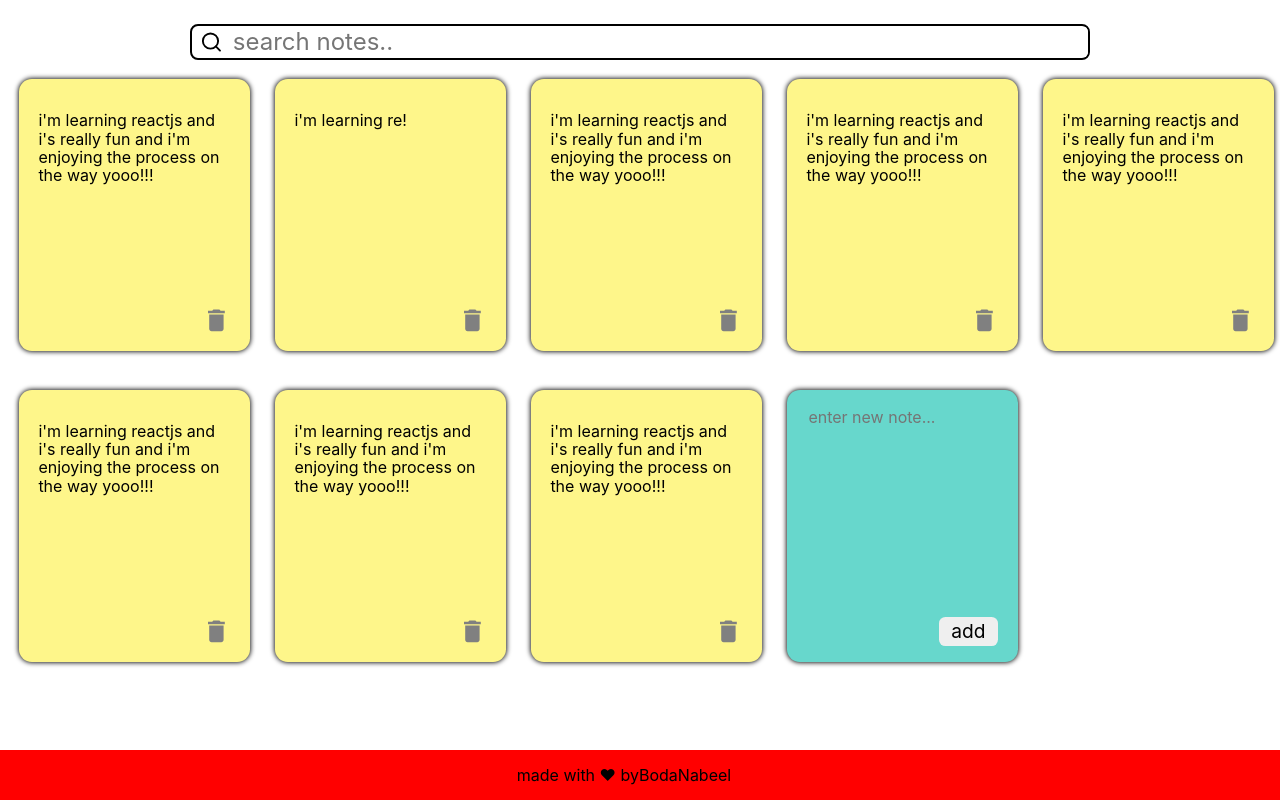
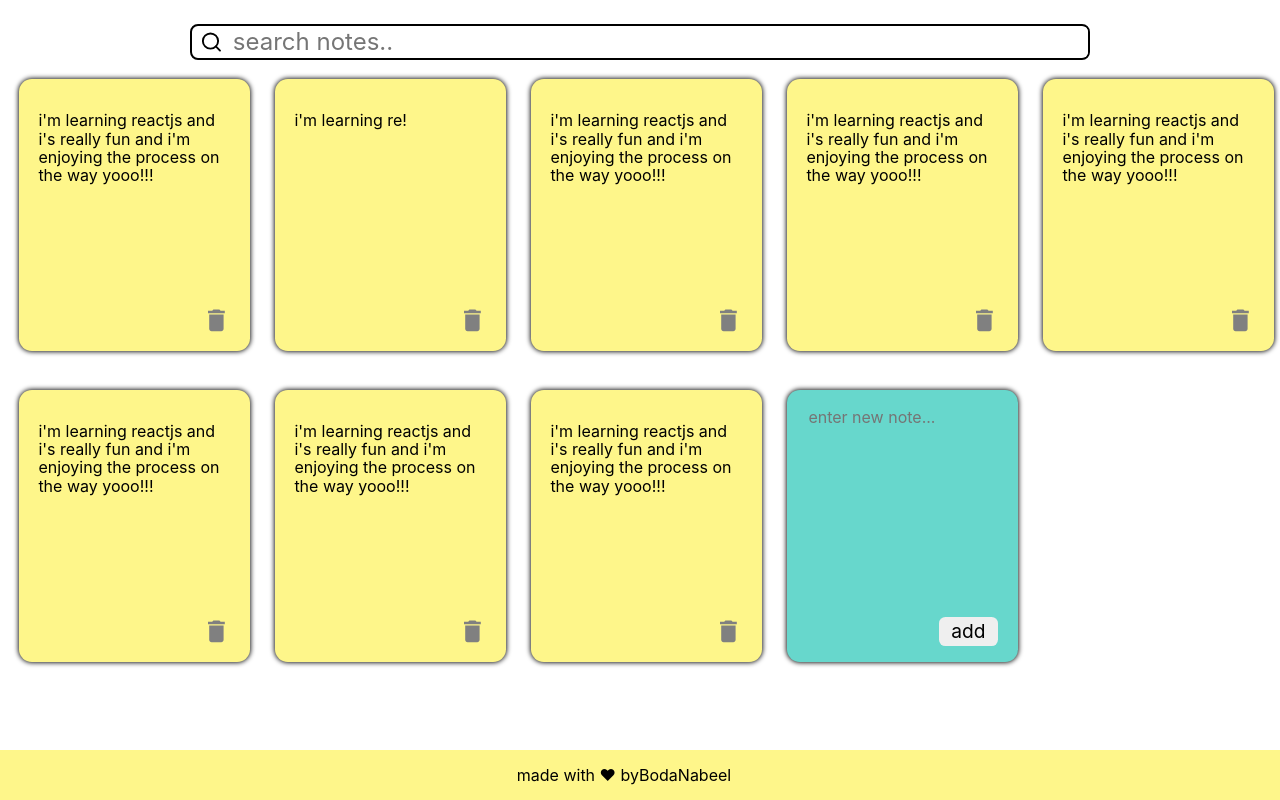
Before and after one commit to BodaNabeel/note-keeping-react, a React (Create React App) app: page / in a window 1280 px wide. Built offline with nearby package versions, Linux system fonts and the light colour scheme.

Commit message:
changed bgcolor of footer

```diff
--- a/src/index.css
+++ b/src/index.css
@@ -108,7 +108,7 @@ footer {
   justify-self: flex-end;
   width:100vw;
   bottom: 0;
-  background-color: red;
+  background-color: #fef68a;
   padding: 1rem;
   text-align: center;
   margin-bottom: 0;
```
